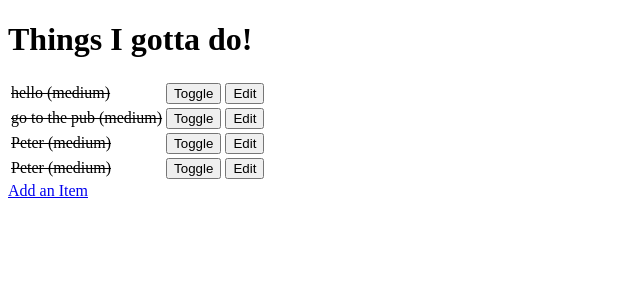
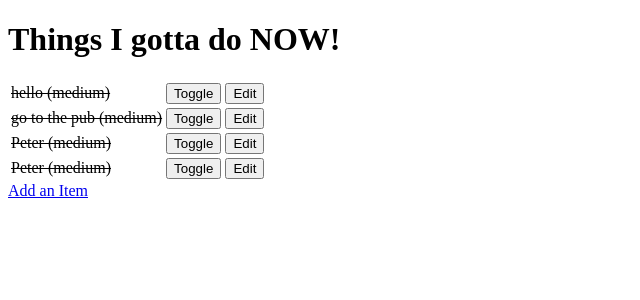
Before and after one commit to PeterKosinski/firstdjango, a Django app: page / in a window 1280 px wide. Shown: the top 300 px of the page, without its empty margins (0-640 px from the left). Run offline with Django 3.2, Linux system fonts and the light colour scheme; data comes from the database, SQL or seed files in the repository.

Commit message:
new2 commit

```diff
--- a/todoitem/templates/index.html
+++ b/todoitem/templates/index.html
@@ -9,7 +9,7 @@
 <body>
 
 
-    <h1>Things I gotta do!</h1>
+    <h1>Things I gotta do NOW!</h1>
 
      <table>
         {% for item in items %}
```
Also changed, not shown: .travis.yml.
